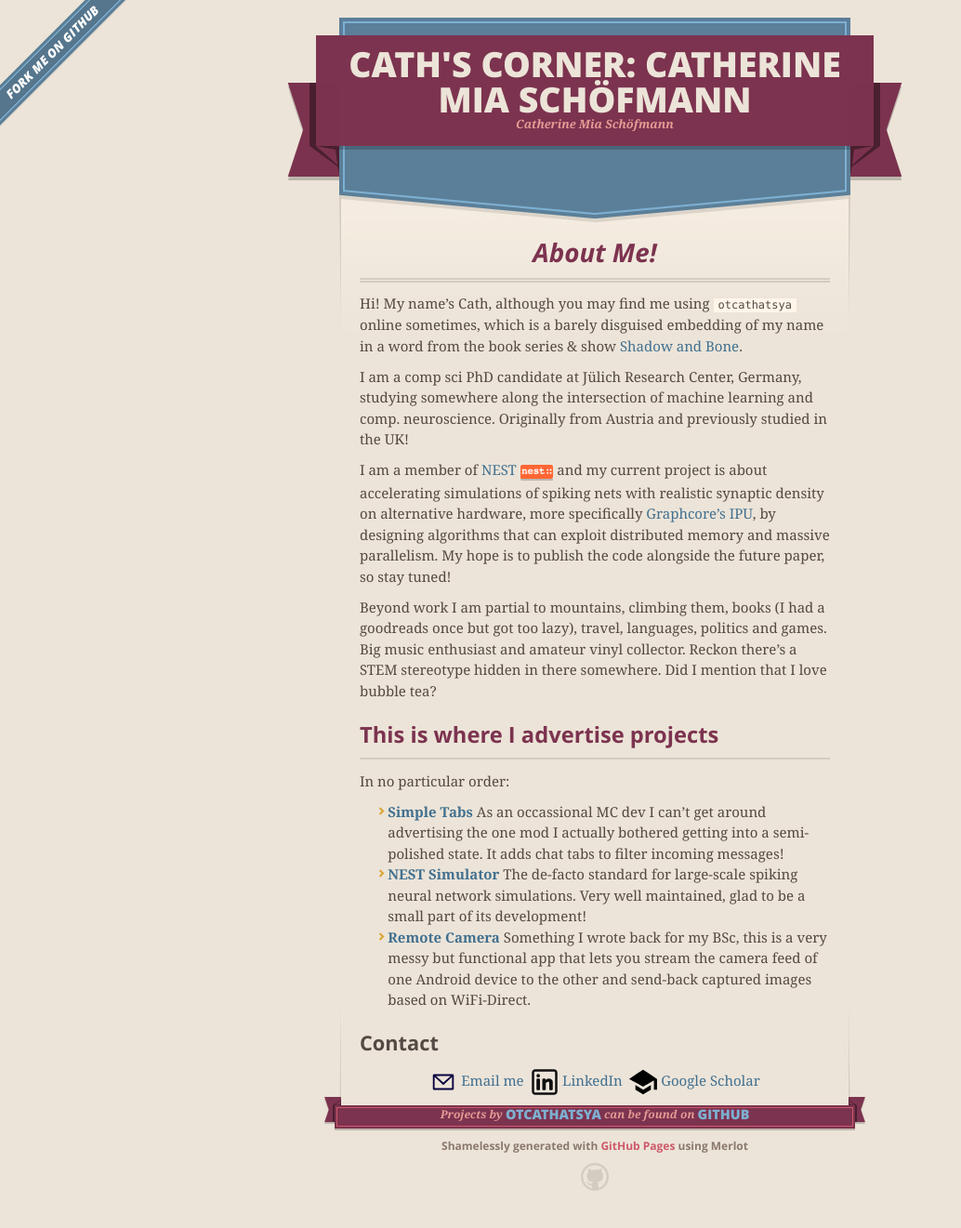
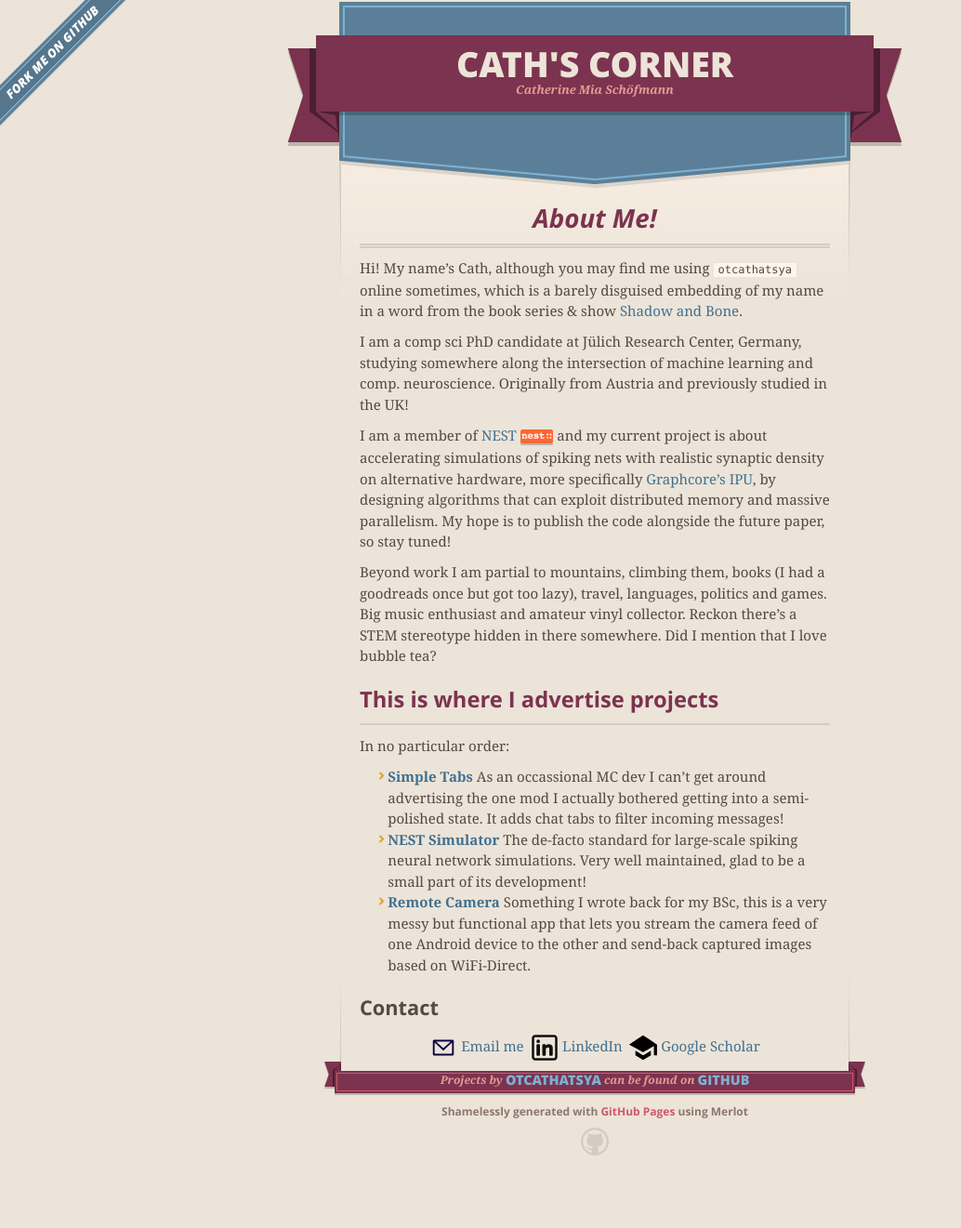
Before and after one commit to otcathatsya/otcathatsya.github.io, a Jekyll site: the page built from index.md, in a window 1280 px wide. Shown: the whole page at 93% size, without its empty margins (0-1034 px from the left). Built offline with Jekyll 4.4.1, drawn with Linux system fonts in a browser that asks for light colours; our own code applies the rules of GitHub Pages for plain Markdown files; after the commit the page ends 1283 px from its top, so only the background shows below that.

Commit message:
Less names.

```diff
--- a/_config.yml
+++ b/_config.yml
@@ -1,4 +1,4 @@
-title: "Cath's Corner: Catherine Mia Schöfmann"
+title: Cath's Corner
 description: Catherine Mia Schöfmann
 show_downloads: false
 google_analytics:
```
